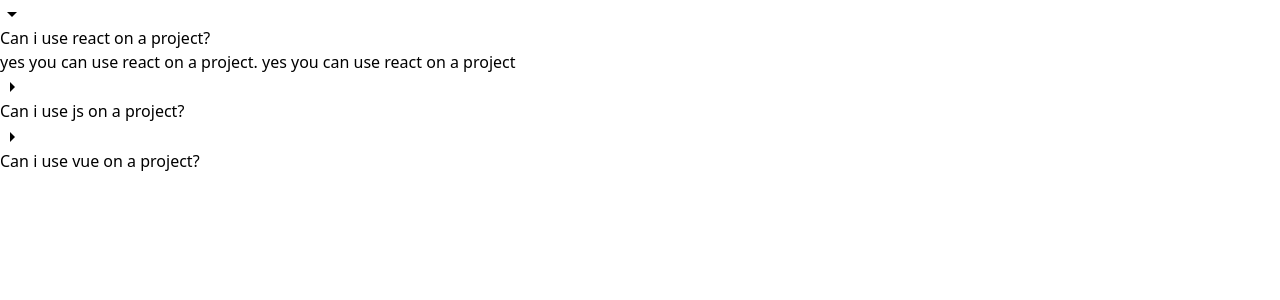
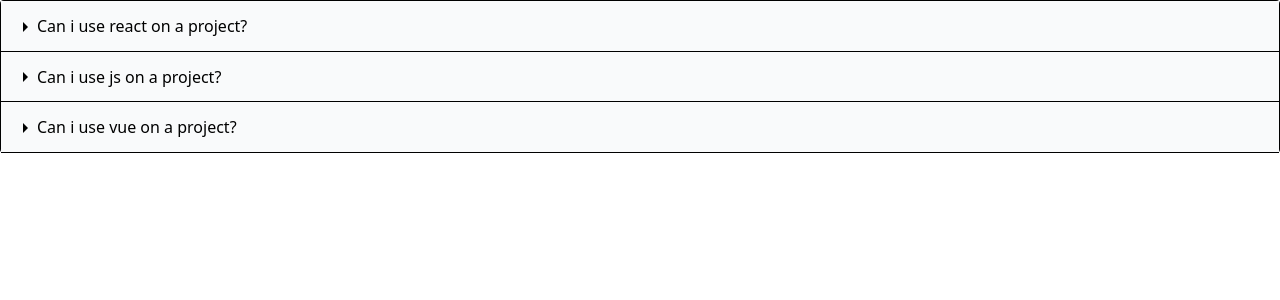
Before and after one commit to AfazPaul1/comps, a React (Vite) app: page / in a window 1280 px wide. Shown: the top 300 px of the page. Built offline with nearby package versions, Linux system fonts and the light colour scheme.

Commit message:
styling and toggling items

```diff
--- a/src/components/Accordion.jsx
+++ b/src/components/Accordion.jsx
@@ -2,34 +2,48 @@
 import { useState } from "react";
 import ArrowDropDownIcon from '@mui/icons-material/ArrowDropDown';
 import ArrowRightIcon from '@mui/icons-material/ArrowRight';
-
+import '../main.css'
 
 
 function Accordion({ items }) {
 
-    const [expandedIndex, setExpandedIndex] = useState(0)
+    const [expandedIndex, setExpandedIndex] = useState(-1)
 
-    const handleClick = (nextIndex) => setExpandedIndex(nextIndex)
+    const handleClick = (nextIndex) => {
+        console.log(expandedIndex);
+
+        if(expandedIndex === nextIndex) {
+            setExpandedIndex(-1)
+        }
+        else {
+            setExpandedIndex(nextIndex)
+        }
+    }
 
     const renderedList = items.map((item, index) => {
 
         const isExpanded = index === expandedIndex
 
-        const content = isExpanded && <div>{item.content}</div>
+        const content = isExpanded && <div className="border-b p-3">{item.content}</div>
 
         const icon = <span>{isExpanded? <ArrowDropDownIcon /> : <ArrowRightIcon/>}</span>
 
         return (
                 <div key={index}>
-                    {icon}
-                    <div onClick={() => handleClick(index)}>{item.label}</div>
-                    { content }
+                    <div onClick={() => handleClick(index)} className="flex items-center bg-gray-50 border-b p-3">
+                        {icon}
+                        <div>{item.label}</div>
+                    </div>
+                    <div >
+                        { content }
+                    </div>
+
                 </div>
             )
     })
 
     return (
-        <div>
+        <div className="border-x border-t rounded ">
             {renderedList}
         </div>
     )
```
